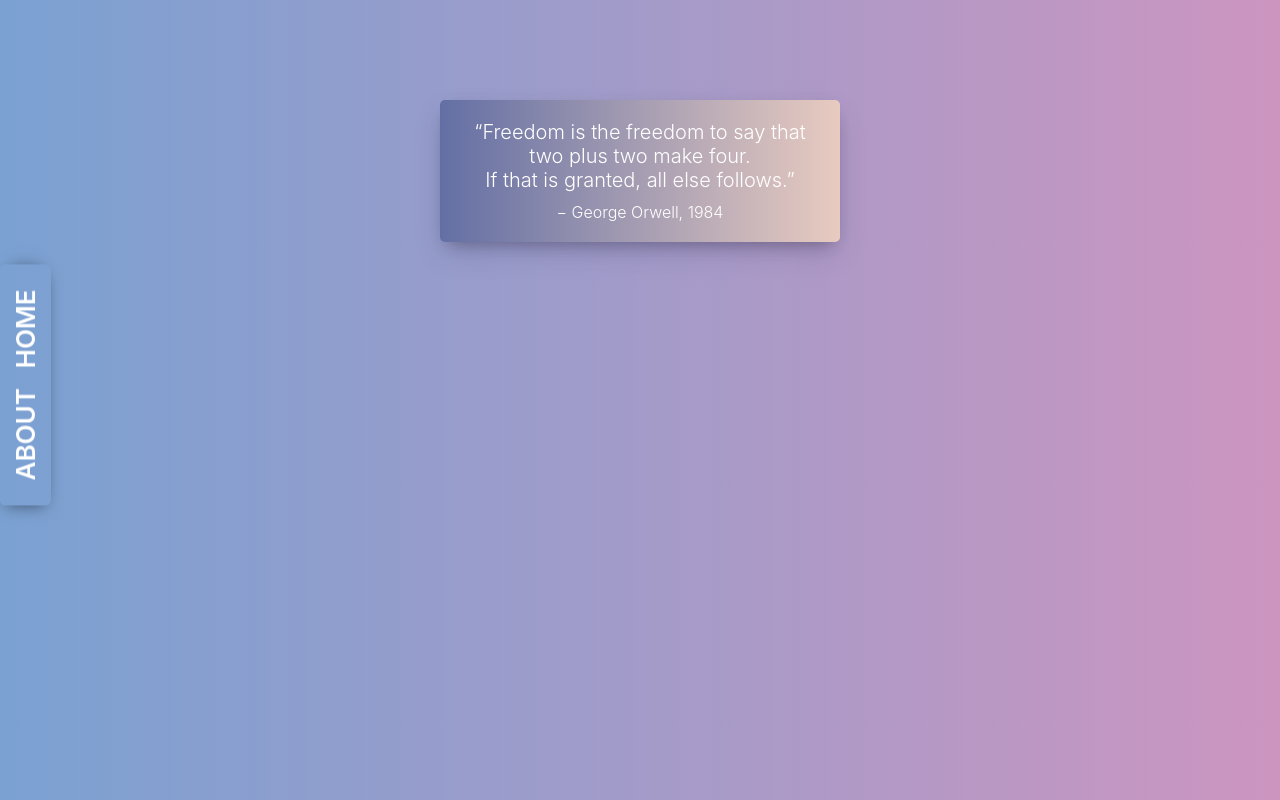
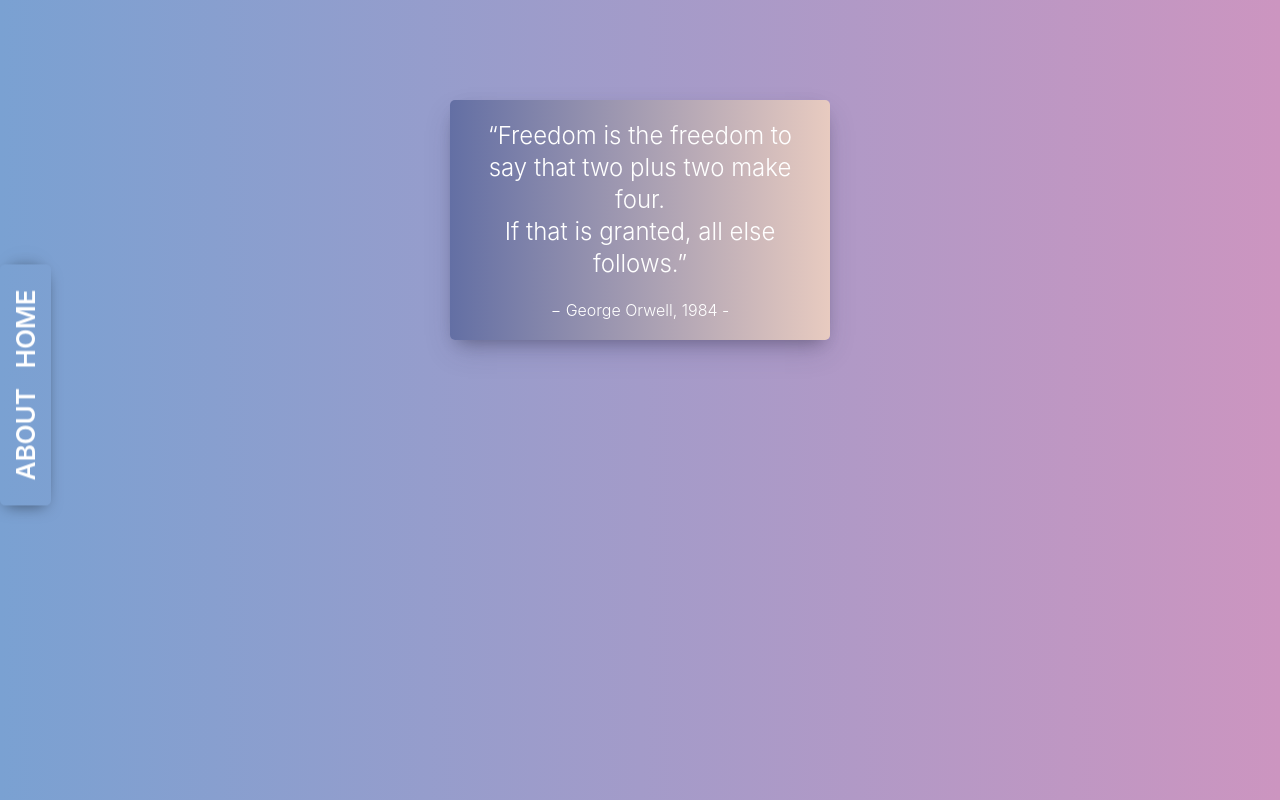
Before and after one commit to blackswan1989/react_movie_app_api, a React (Create React App) app: page /#/about in a window 1280 px wide. Built offline with nearby package versions, Linux system fonts and the light colour scheme.

Commit message:
README & last touch

```diff
--- a/src/components/Movie.css
+++ b/src/components/Movie.css
@@ -73,7 +73,9 @@
   display: flex;
   align-items: center;
   justify-content: center;
-  width: 100%;
+  margin: auto;
+  text-align: justify;
+  width: 80%;
   height: 100vh;
   font-size: 2.5rem;
   color: white;
--- a/src/routes/About.css
+++ b/src/routes/About.css
@@ -17,15 +17,16 @@
   margin: 0 auto;
   margin-top: 100px;
   font-weight: 300;
-  width: 400px;
+  width: 380px;
   text-align: center;
 }
 
 .about__container span:first-child {
-  font-size: 20px;
+  font-size: 24px;
+  line-height: 2rem;
 }
 
 .about__container span:last-child {
   display: block;
-  margin-top: 10px;
+  margin-top: 20px;
 }
--- a/src/routes/About.js
+++ b/src/routes/About.js
@@ -9,7 +9,7 @@ function About(props) {
         “Freedom is the freedom to say that two plus two make four. <br />
         If that is granted, all else follows.”
       </span>
-      <span>− George Orwell, 1984</span>
+      <span>− George Orwell, 1984 -</span>
     </div>
   );
 }
--- a/src/routes/Detail.js
+++ b/src/routes/Detail.js
@@ -13,7 +13,7 @@ class Detail extends React.Component {
   render() {
     const { location } = this.props;
     if (location.state) {
-      return <span className="detail">{location.state.title}</span>;
+      return <span className="detail">{location.state.summary}</span>;
     } else {
       return null;
     }
--- a/src/routes/Home.js
+++ b/src/routes/Home.js
@@ -34,7 +34,10 @@ class Home extends React.Component {
       <section className="container">
         <h1 className="sideTitle">React Movie API</h1>
         <h1 className="sideTitle-git">
-          <a href="https://github.com/blackswan1989/react_movie_app_api">
+          <a
+            href="https://github.com/blackswan1989/react_movie_app_api"
+            targe="_blank"
+          >
             @blackswan1989
           </a>
         </h1>
```
Also changed, not shown: src/components/Movie.js (+0 -20 lines), 2 other files (tests, documents, lock files or other folders).
